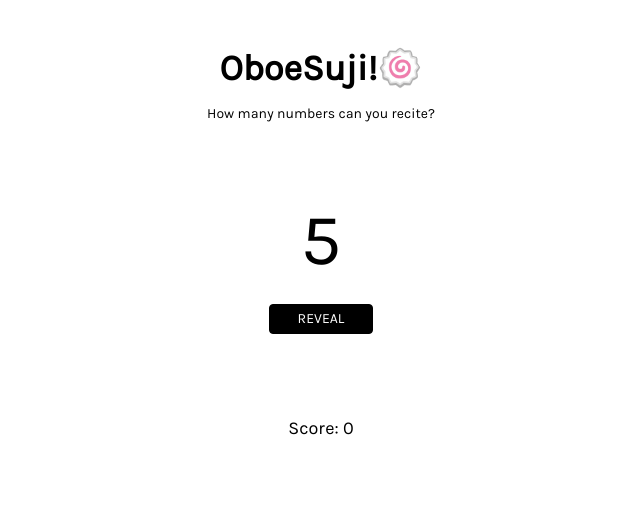
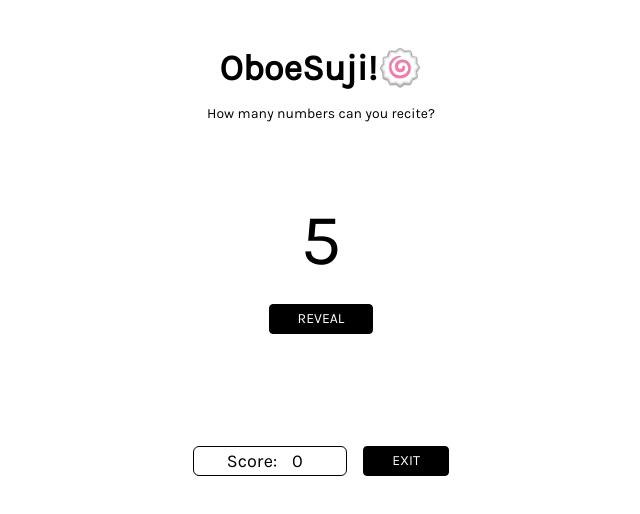
Before and after one commit to aditiintechk/oboe-suji, a React (Vite) app: page / in a window 1280 px wide. Both pictures are taken after typing "5", "5" into the empty fields and a click on the button "LET'S GO". Shown: the top 514 px of the page, without its empty margins (319-959 px from the left). Built offline with nearby package versions, Linux system fonts and the light colour scheme.

Commit message:
add exit button

```diff
--- a/src/App.tsx
+++ b/src/App.tsx
@@ -21,9 +21,13 @@ function App() {
 		setRandomNumber(Number(data.from))
 	}
 
-	function handleShow() {
+	function handleReveal() {
 		setShowAnswer(true)
 		setScore(0)
+	}
+
+	function handleExit() {
+		setShowGame(false)
 	}
 
 	function handleNumberClick() {
@@ -44,7 +48,8 @@ function App() {
 				<Game
 					randomNumber={randomNumber}
 					handleNumberClick={handleNumberClick}
-					handleShow={handleShow}
+					handleReveal={handleReveal}
+					handleExit={handleExit}
 					showAnswer={showAnswer}
 					score={score}
 				/>
--- a/src/components/Game.tsx
+++ b/src/components/Game.tsx
@@ -5,13 +5,15 @@ import dataTwo from '../json/dataTwo.json'
 export default function Game({
 	randomNumber,
 	handleNumberClick,
-	handleShow,
+	handleReveal,
+	handleExit,
 	showAnswer,
 	score,
 }: {
 	randomNumber: number
 	handleNumberClick: MouseEventHandler
-	handleShow: MouseEventHandler
+	handleReveal: MouseEventHandler
+	handleExit: MouseEventHandler
 	showAnswer: boolean
 	score: number
 }) {
@@ -58,12 +60,23 @@ export default function Game({
 				<button
 					type='button'
 					className='text-sm mx-auto mt-7 border border-black rounded px-7 py-1 bg-black text-white transition-colors duration-200 hover:bg-white hover:text-black'
-					onClick={handleShow}
+					onClick={handleReveal}
 				>
 					REVEAL
 				</button>
 			)}
-			<p className='mt-20 text-lg'>Score: {score}</p>
+			<div className='flex justify-center items-center mt-24 p-4 w-3/4 gap-4 mx-auto'>
+				<p className='text-lg border border-black rounded-md px-4 w-40'>
+					Score: <span className='inline-block w-8'>{score}</span>
+				</p>
+				<button
+					type='button'
+					className='text-sm border border-black rounded px-7 py-1 bg-black text-white transition-colors duration-200 hover:bg-white hover:text-black'
+					onClick={handleExit}
+				>
+					EXIT
+				</button>
+			</div>
 		</div>
 	)
 }
```
